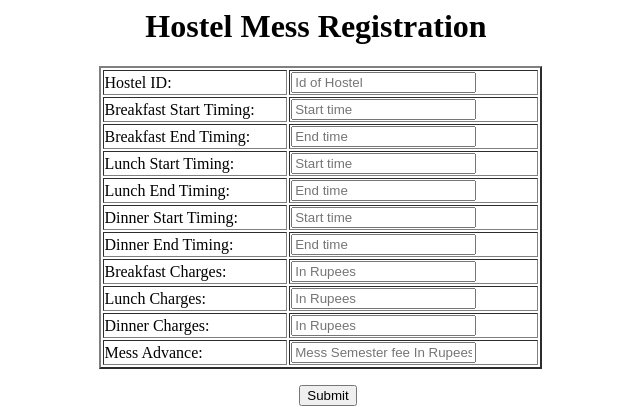
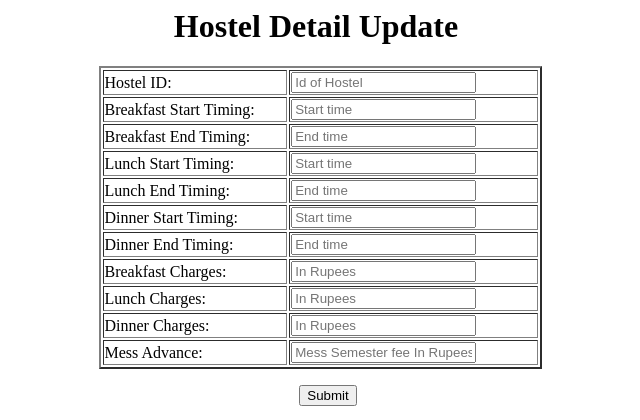
Before and after one commit to RamolaWeb/EasyHostel, a Flask app: page /hostel/update in a window 1280 px wide. Shown: the top 420 px of the page, without its empty margins (320-960 px from the left). Run offline with Flask 2, Linux system fonts and the light colour scheme.

Commit message:
Modify Html Pages

```diff
--- a/EasyHostel/templates/hostelUpdate.html
+++ b/EasyHostel/templates/hostelUpdate.html
@@ -3,7 +3,7 @@
     <title>Hostel Data Update</title>
 </head>
 <body>
-  <h1 style="text-align: center;"><strong>Hostel </strong><strong>Mess </strong>Registration&nbsp;</h1>
+  <h1 style="text-align: center;"><strong>Hostel </strong><strong>Detail </strong>Update&nbsp;</h1>
 <form action="/update/hostel" method="POST">
 <table style="width: 443px; height: 97px; margin-left: auto; margin-right: auto;" border="2" cellspacing="2">
 <tbody>
--- a/EasyHostel/templates/studentData.html
+++ b/EasyHostel/templates/studentData.html
@@ -3,7 +3,7 @@
     <title>Student Data</title>
 </head>
 <body>
-  <h1 style="text-align: center;"><span style="text-decoration: underline;"><strong>Hostel </strong><strong>Mess </strong>Registration</span>&nbsp;</h1>
+  <h1 style="text-align: center;"><span style="text-decoration: underline;"><strong>Student </strong>Registration</span>&nbsp;</h1>
 <form action="/student" method="POST">
 <table style="width: 263.8px; margin-left: auto; margin-right: auto;" border="2" cellspacing="2">
 <tbody>
```
